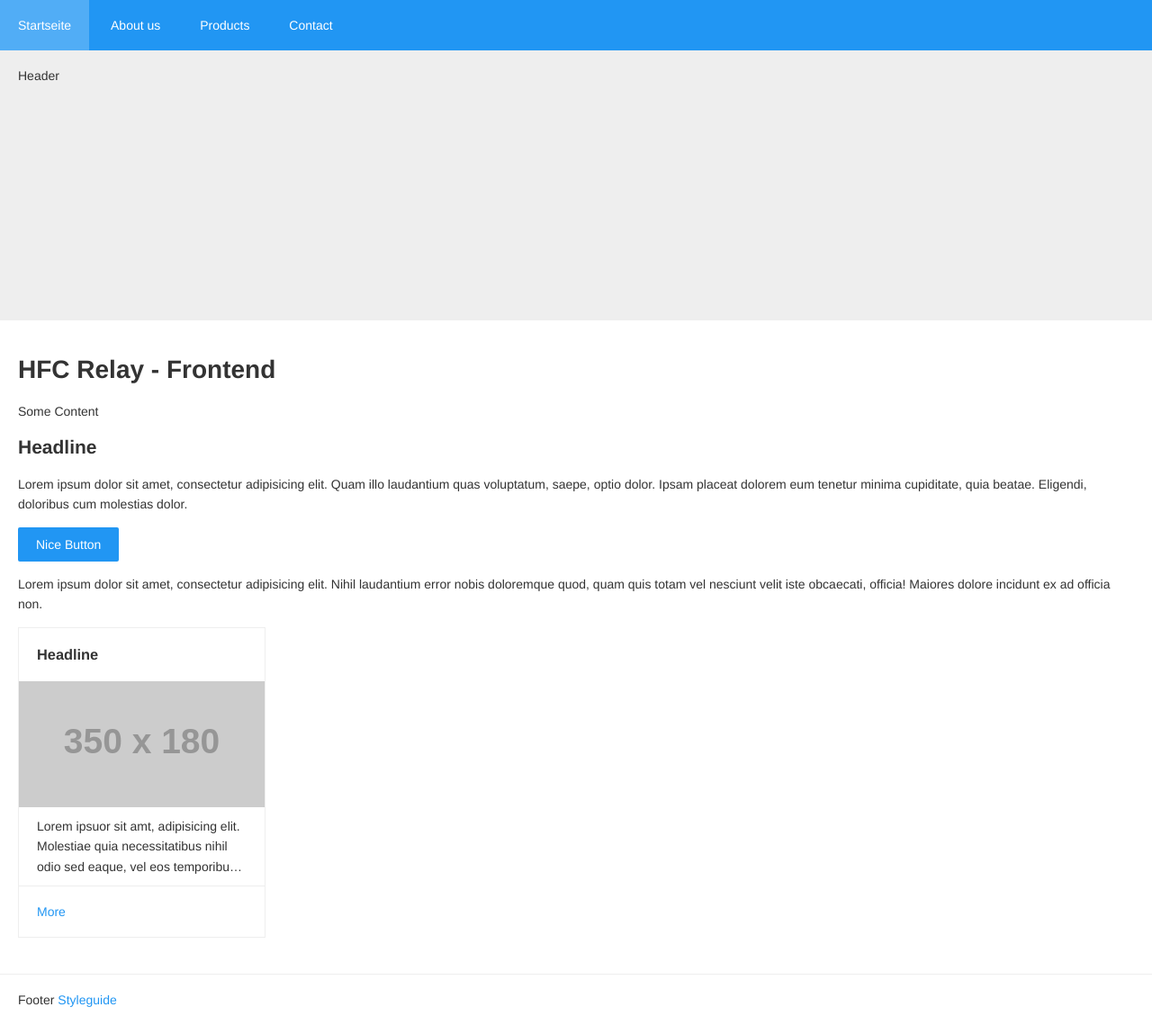
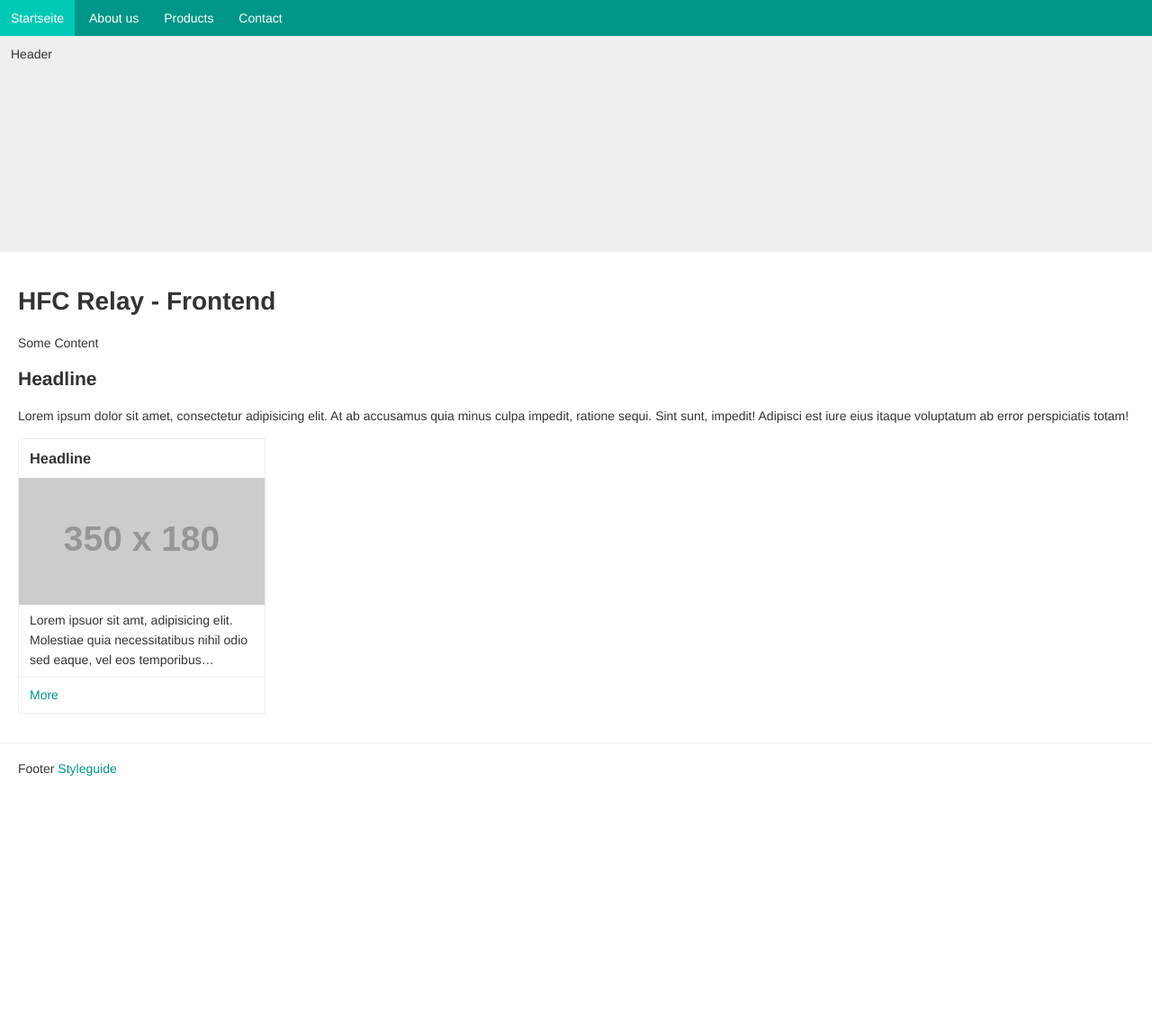
Before and after one commit to NilsDannemann/j_hfc_relay, a Jekyll site: the page built from index.html, in a window 1280 px wide. Shown: the whole page at 90% size. Built offline with Jekyll 4.4.1, drawn with Linux system fonts in a browser that asks for light colours; after the commit the page ends 900 px from its top, so only the background shows below that.

Commit message:
[fix] someting

```diff
--- a/_includes/_base.scss
+++ b/_includes/_base.scss
@@ -57,7 +57,7 @@ a {
 
 .header {
 	width: 100%;
-	min-height: $whitespace*15;
+	min-height: $whitespace*20;
 	padding: $whitespace;
 	background: #eee;
 }
--- a/_includes/_config.scss
+++ b/_includes/_config.scss
@@ -31,10 +31,10 @@ $color-amber: #FFC107;
 $color-orange: #FF9800;
 
 /* ===COLORS - THEME=== */
-$color-brand: $color-blue;
+$color-brand: $color-teal;
 
 /* ===LAYOUT=== */
-$whitespace: 20px;
+$whitespace: 12px;
 
 /* ===TYPOGRAPHY=== */
 $font-family: 'Helvetica', 'Arial', sans-serif;
--- a/_includes/components/button/_button.scss
+++ b/_includes/components/button/_button.scss
@@ -1,7 +1,5 @@
 .button {
 	display: inline-block;
-	vertical-align: middle;
-	margin: 0;
 	padding: $whitespace/2.5 $whitespace;
 	border: none;
 	border-radius: $border-radius;
--- a/_includes/components/teaser/teaser.html
+++ b/_includes/components/teaser/teaser.html
@@ -1,3 +1,4 @@
+<p>Lorem ipsum dolor sit amet, consectetur adipisicing elit. At ab accusamus quia minus culpa impedit, ratione sequi. Sint sunt, impedit! Adipisci est iure eius itaque voluptatum ab error perspiciatis totam!</p>
 <article class="teaser">
 	<a class="teaser__title" href="{% if include.link != null %}{{ include.link }}{% else %}#{% endif %}">
 		<h3>{% if include.title != null %}{{ include.title }}{% else %}Headline{% endif %}</h3>
--- a/_includes/styleguide/component_nav/_component_nav.scss
+++ b/_includes/styleguide/component_nav/_component_nav.scss
@@ -1,5 +1,6 @@
 #component_nav {
 	display: block;
+	background: #fff;
 	padding: $whitespace/2;
 	margin-top: $whitespace;
 	border: 1px solid $color-grey;
--- a/index.html
+++ b/index.html
@@ -8,10 +8,5 @@ mnav_position: 1
 <p>Some Content</p>
 
 <h2>Headline</h2>
-<p>Lorem ipsum dolor sit amet, consectetur adipisicing elit. Quam illo laudantium quas voluptatum, saepe, optio dolor. Ipsam placeat dolorem eum tenetur minima cupiditate, quia beatae. Eligendi, doloribus cum molestias dolor.</p>
-
-{% include components/button/button.html text="Nice Button" link="#" %}
-
-<p>Lorem ipsum dolor sit amet, consectetur adipisicing elit. Nihil laudantium error nobis doloremque quod, quam quis totam vel nesciunt velit iste obcaecati, officia! Maiores dolore incidunt ex ad officia non.</p>
 
 {% include components/teaser/teaser.html title="Headline" text="Lorem ipsuor sit amt, adipisicing elit. Molestiae quia necessitatibus nihil odio sed eaque, vel eos temporibus voluptates debitis. Facere veniam itatis doloremque sequi repellat, accusamus, nihil adipisci aliquid?" link="contact" %}
```
